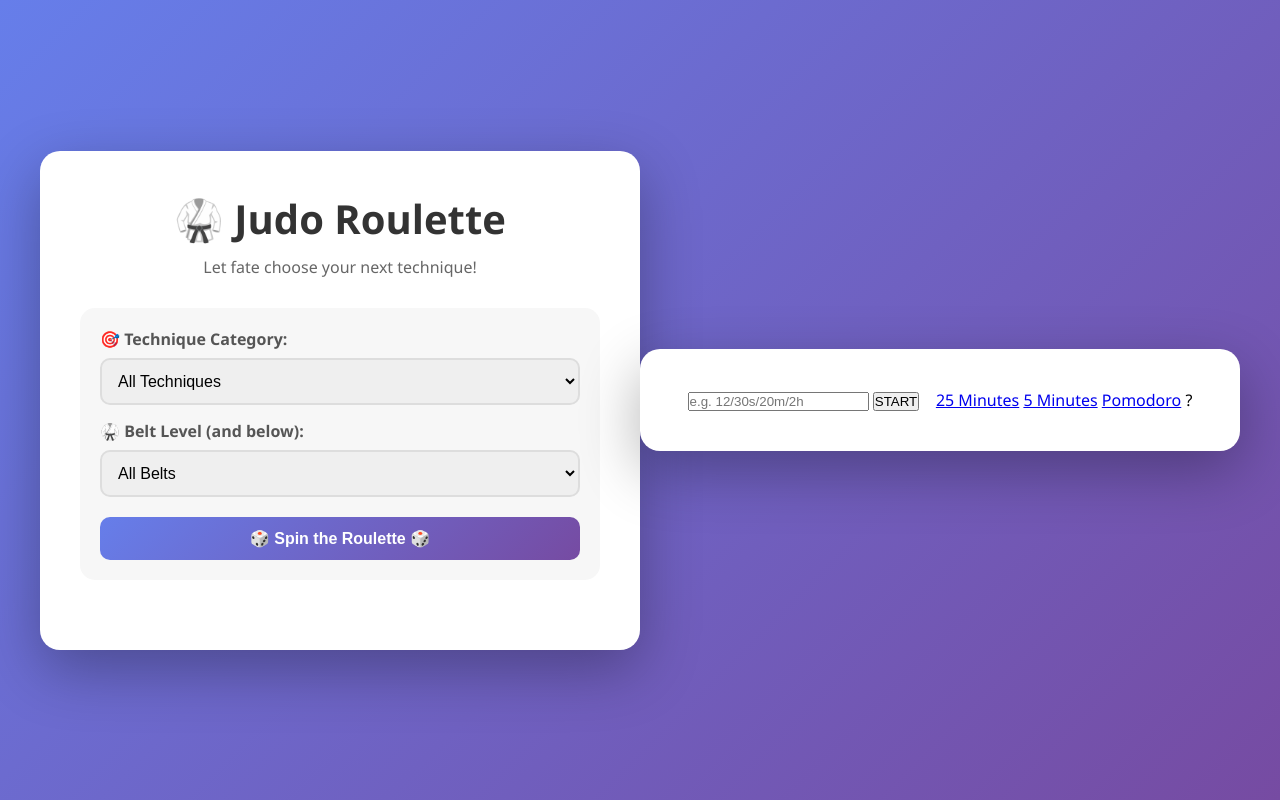
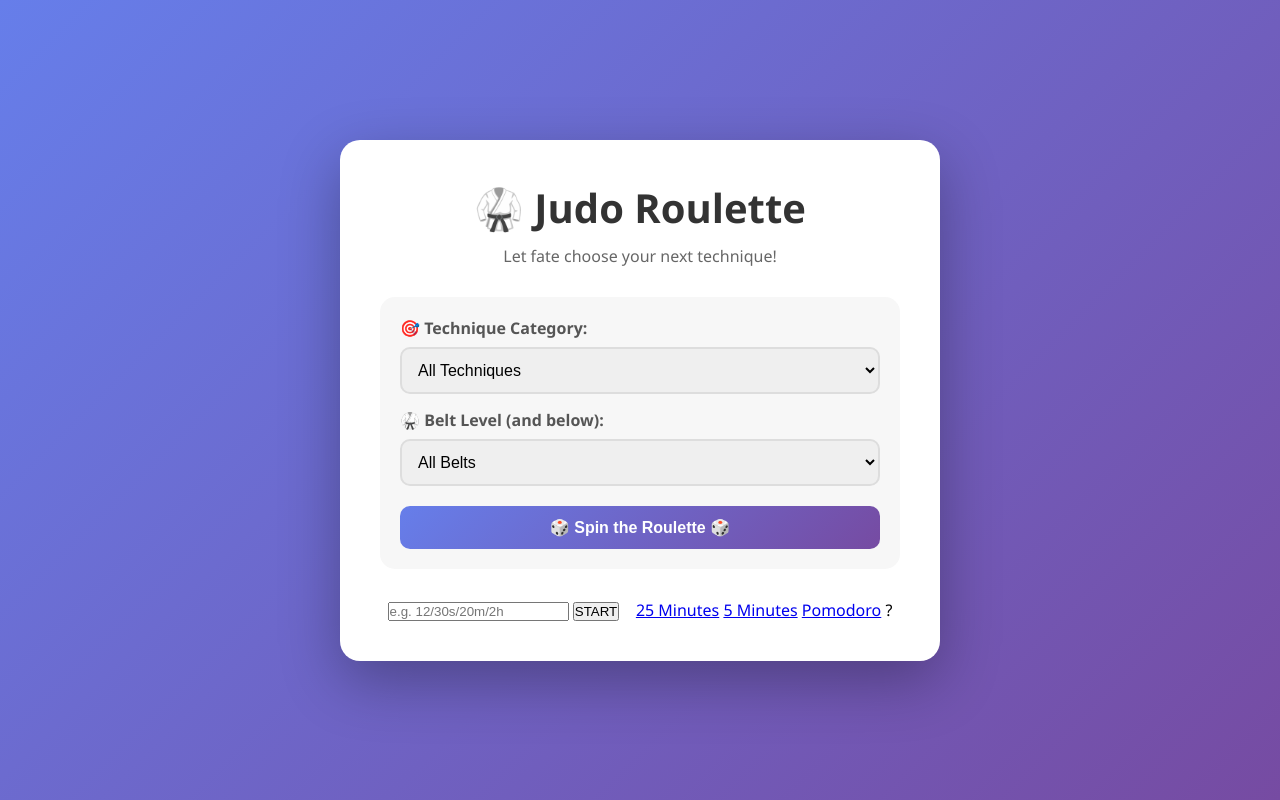
Before and after one commit to NotNulls/judo_roulette, a Flask app: page / in a window 1280 px wide. Run offline with Flask 3, Linux system fonts and the light colour scheme.

Commit message:
Corrected endpoints for index.html

```diff
--- a/app/__init__.py
+++ b/app/__init__.py
@@ -1,3 +1,5 @@
+import os
+
 from flask import Flask
 from config import Config
 
@@ -5,6 +7,7 @@ from config import Config
 def create_app(config_class=Config):
     app = Flask(__name__)
     app.config.from_object(config_class)
+    app.config['SECRET_KEY'] = os.environ.get('SECRET_KEY')
 
 
     from app.main import bp as main_bp
--- a/app/main/routes.py
+++ b/app/main/routes.py
@@ -112,7 +112,7 @@ def custom():
     m = re.match('\d+[smh]?$', time)
     if m is None:
         flash(u'Please enter a valid time, e.g., 34, 20s, 15m, 2h')
-        return redirect(url_for('index'))
+        return redirect(url_for('main.index'))
     if time[-1] not in 'smh':
         return redirect(url_for('timer', num=int(time)))
     else:
--- a/app/templates/index.html
+++ b/app/templates/index.html
@@ -54,9 +54,7 @@
                </span>
             </div>
          </div>
-      </div>
-      <!-- This closes the first container -->
-      <div class="container">
+      <div class="">
          <form method="POST" action="{{ url_for('main.custom') }}" style="display:inline">
             <input name="time" class="time-input" placeholder="e.g. 12/30s/20m/2h">
             <input type="submit" class="startButton" value="START">
@@ -72,6 +70,7 @@
          </div>
          {% endfor %}
       </div>
+  </div>
       <script>
          async function spinRoulette() {
              const category = document.getElementById('category').value;
```
Also changed, not shown: 1 other file.
